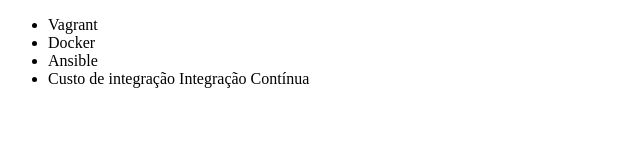
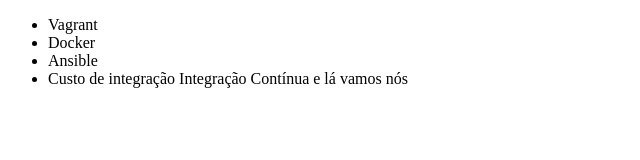
Before and after one commit to Natanael-Sanches/alura-git, a plain HTML site: page Index.html in a window 1280 px wide. Shown: the full height of the page, 0-640 px from the left. Drawn offline with Linux system fonts and the light colour scheme.

Commit message:
outra alteração

```diff
--- a/Index.html
+++ b/Index.html
@@ -9,7 +9,7 @@
         <li>Vagrant</li>
         <li>Docker</li>
         <li>Ansible</li>
-        <li>Custo de integração Integração Contínua</li>
+        <li>Custo de integração Integração Contínua e lá vamos nós</li>
     </ul>
 </body>
 </html>
```
